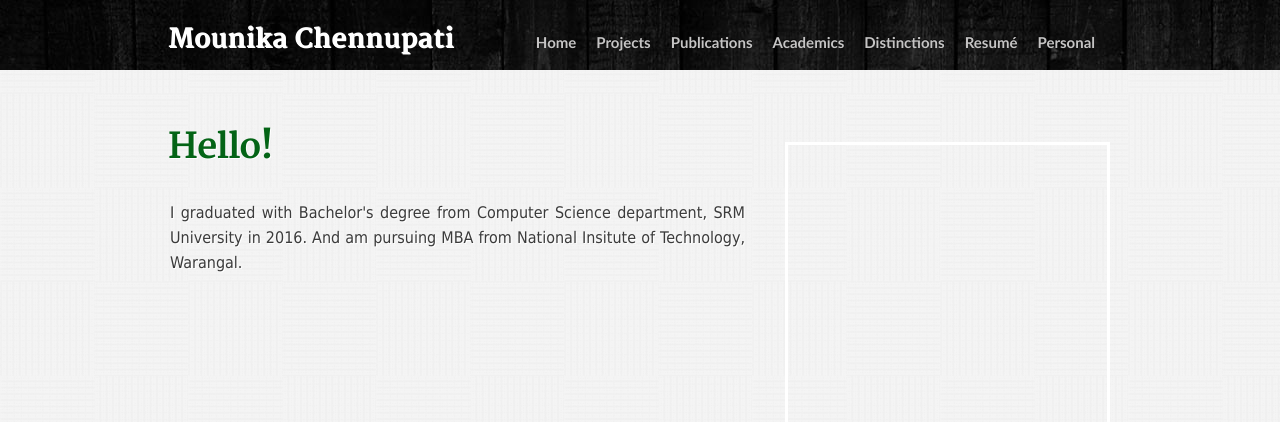
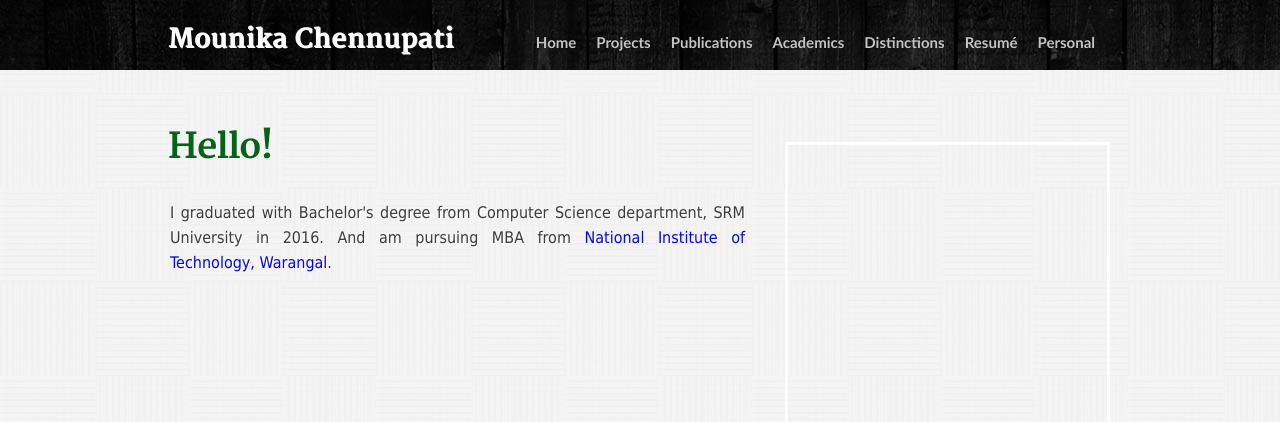
Before and after one commit to MounikaChennupati/mounikachennupati.github.io, a plain HTML site: page index.html in a window 1280 px wide. Shown: the top 422 px of the page. Drawn offline with nearby package versions, Linux system fonts and the light colour scheme.

Commit message:
Version1

```diff
--- a/index.html
+++ b/index.html
@@ -83,7 +83,9 @@
         <div class="intro-box">
            <h1>Hello!</h1>
            <br>
-           <p class="intro">I graduated with Bachelor's degree from Computer Science department, SRM University in 2016. And am pursuing MBA from National Insitute of Technology, Warangal.</p>
+           <p class="intro">I graduated with Bachelor's degree from Computer Science department, SRM University in 2016. And am pursuing MBA from <a href="http://www.nitw.ac.in/">National Institute of Technology, Warangal</a>.</p>
+
+
 
 
         </div>
```
